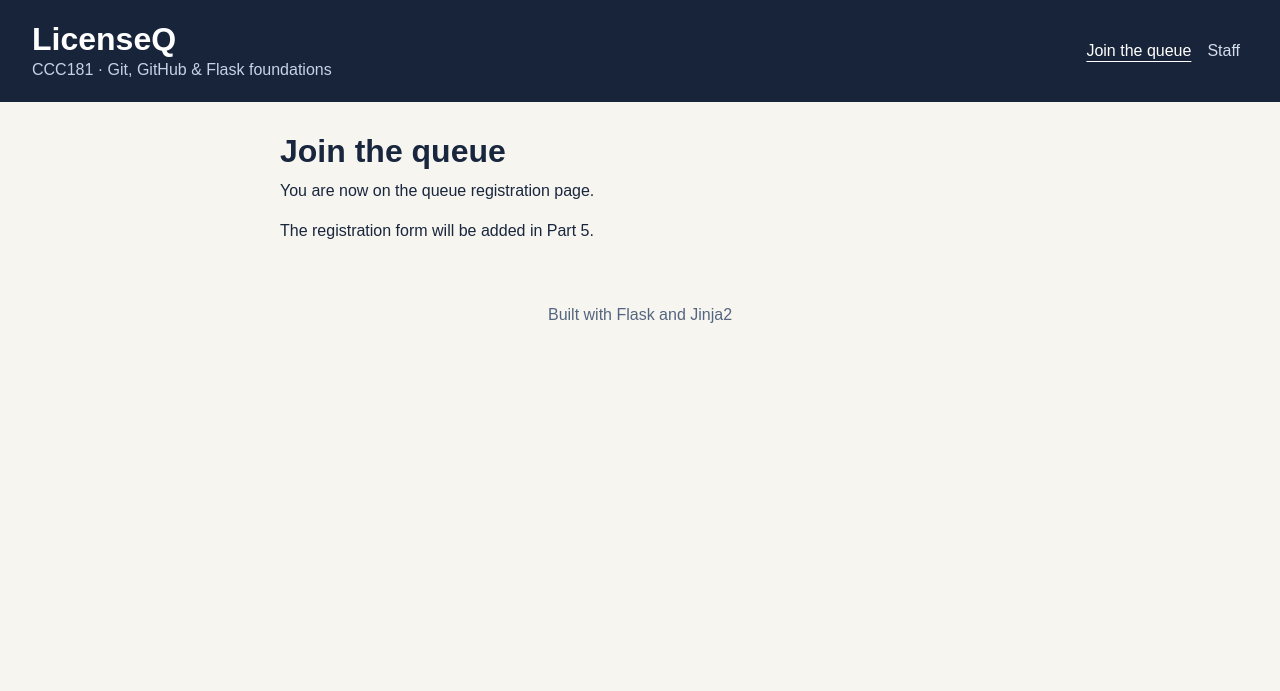
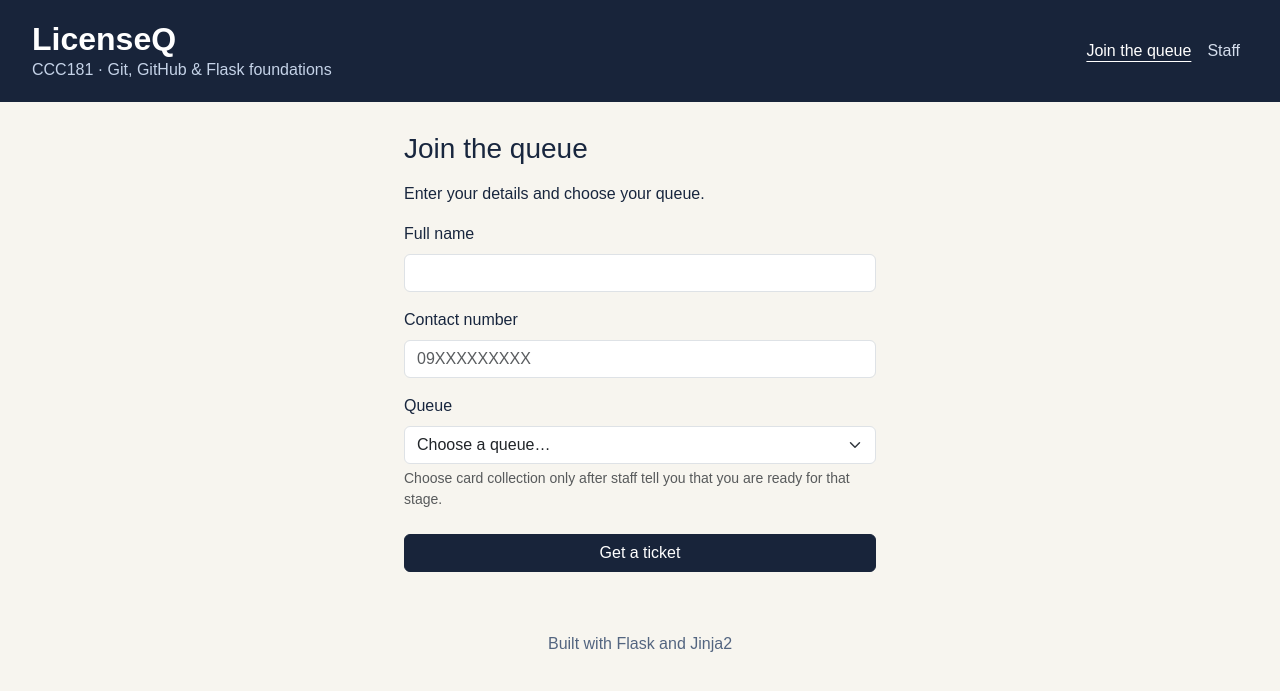
Before and after one commit to gaynethacol/CCC181, a Flask app: page /join in a window 1280 px wide. Shown: the top 691 px of the page. Run offline with Flask 3, Linux system fonts and the light colour scheme.

Commit message:
Complete LicenseQ join form and validation

```diff
--- a/app.py
+++ b/app.py
@@ -37,9 +37,73 @@ def index():
     return render_template("index.html")
 
 
-@app.route("/join")
+@app.get("/join")
 def join_form():
-    return render_template("join.html")
+    return render_template(
+        "join.html",
+        services=SERVICES,
+        form={},
+        errors={},
+    )
+
+
+@app.post("/join")
+def join():
+    form = request.form
+
+    name = form.get("name", "").strip()
+    contact_number = form.get("contact_number", "").strip()
+    service_id = form.get("service_id", type=int)
+
+    errors = {}
+
+    if not name:
+        errors["name"] = "Enter your full name."
+    elif len(name) > 100:
+        errors["name"] = "Use 100 characters or fewer."
+
+    if not (
+        len(contact_number) == 11
+        and contact_number.isascii()
+        and contact_number.isdigit()
+        and contact_number.startswith("09")
+    ):
+        errors["contact_number"] = (
+            "Enter an 11-digit mobile number starting with 09."
+        )
+
+    if service_id not in [service["id"] for service in SERVICES]:
+        errors["service_id"] = "Choose a queue."
+
+    if errors:
+        flash("Please fix the highlighted fields.", "danger")
+
+        return render_template(
+            "join.html",
+            services=SERVICES,
+            form=form,
+            errors=errors,
+        ), 400
+
+    number = max(
+        (item["number"] for item in TICKETS),
+        default=0,
+    ) + 1
+
+    TICKETS.append({
+        "number": number,
+        "name": name,
+        "contact_number": contact_number,
+        "service_id": service_id,
+        "status": "waiting",
+    })
+
+    flash(
+        f"You joined the queue. Your ticket is #{number}.",
+        "success",
+    )
+
+    return redirect(url_for("ticket", ticket_id=number))
 
 
 @app.route("/staff")
@@ -49,6 +113,9 @@ def staff_dashboard():
 
 @app.route("/queue/<int:ticket_id>")
 def ticket(ticket_id):
+    if not any(item["number"] == ticket_id for item in TICKETS):
+        abort(404)
+
     return render_template("ticket.html", ticket_id=ticket_id)
 
 
--- a/templates/join.html
+++ b/templates/join.html
@@ -3,7 +3,109 @@
 {% block title %}Join the queue · LicenseQ{% endblock %}
 
 {% block content %}
-  <h1>Join the queue</h1>
-  <p>You are now on the queue registration page.</p>
-  <p>The registration form will be added in Part 5.</p>
+<div class="row justify-content-center">
+  <div class="col-12 col-md-10 col-lg-8">
+    <h1 class="h3 mb-3">Join the queue</h1>
+    <p>Enter your details and choose your queue.</p>
+
+    <form method="post"
+          action="{{ url_for('join') }}"
+          novalidate
+          id="join-form">
+
+      <div class="mb-3">
+        <label for="name" class="form-label">Full name</label>
+
+        <input id="name"
+               name="name"
+               type="text"
+               autocomplete="name"
+               maxlength="100"
+               required
+               class="form-control {% if errors.get('name') %}is-invalid{% endif %}"
+               value="{{ form.get('name', '') }}"
+               {% if errors.get('name') %}
+               aria-invalid="true"
+               aria-describedby="name-error"
+               {% endif %}>
+
+        {% if errors.get('name') %}
+          <div id="name-error" class="invalid-feedback">
+            {{ errors.get('name') }}
+          </div>
+        {% endif %}
+      </div>
+
+      <div class="mb-3">
+        <label for="contact_number" class="form-label">
+          Contact number
+        </label>
+
+        <input id="contact_number"
+               name="contact_number"
+               type="tel"
+               inputmode="numeric"
+               autocomplete="tel-national"
+               maxlength="11"
+               pattern="09[0-9]{9}"
+               placeholder="09XXXXXXXXX"
+               required
+               class="form-control {% if errors.get('contact_number') %}is-invalid{% endif %}"
+               value="{{ form.get('contact_number', '') }}"
+               {% if errors.get('contact_number') %}
+               aria-invalid="true"
+               aria-describedby="contact-error"
+               {% endif %}>
+
+        {% if errors.get('contact_number') %}
+          <div id="contact-error" class="invalid-feedback">
+            {{ errors.get('contact_number') }}
+          </div>
+        {% endif %}
+      </div>
+
+      <div class="mb-4">
+        <label for="service_id" class="form-label">Queue</label>
+
+        <select id="service_id"
+                name="service_id"
+                required
+                class="form-select {% if errors.get('service_id') %}is-invalid{% endif %}"
+                aria-describedby="queue-help{% if errors.get('service_id') %} queue-error{% endif %}"
+                {% if errors.get('service_id') %}
+                aria-invalid="true"
+                {% endif %}>
+
+          <option value="">Choose a queue…</option>
+
+          {% for service in services %}
+            <option value="{{ service.id }}"
+                    {% if form.get('service_id') == service.id|string %}
+                    selected
+                    {% endif %}>
+              {{ service.name }}
+            </option>
+          {% endfor %}
+        </select>
+
+        <div id="queue-help" class="form-text">
+          Choose card collection only after staff tell you
+          that you are ready for that stage.
+        </div>
+
+        {% if errors.get('service_id') %}
+          <div id="queue-error" class="invalid-feedback">
+            {{ errors.get('service_id') }}
+          </div>
+        {% endif %}
+      </div>
+
+      <button id="get-ticket"
+              type="submit"
+              class="btn btn-primary w-100">
+        Get a ticket
+      </button>
+    </form>
+  </div>
+</div>
 {% endblock %}
```
